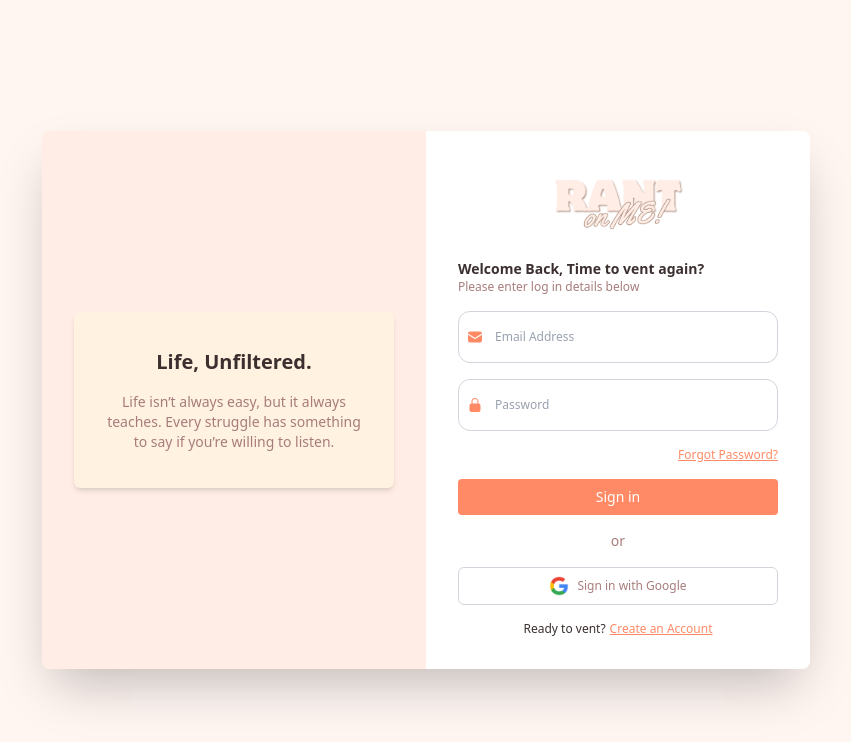
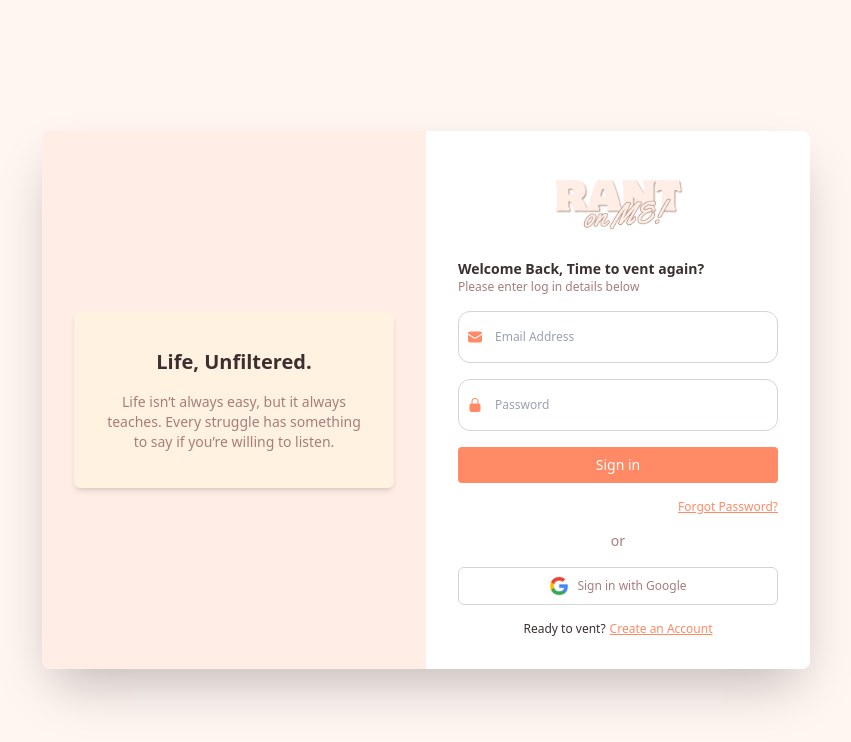
Before and after one commit to ROM-Development-Team/front-end, a React (Vite) app: page /login in a window 1280 px wide. Shown: the top 742 px of the page, without its empty margins (214-1065 px from the left). Built offline with nearby package versions, Linux system fonts and the light colour scheme; no server answers.

Commit message:
feat: implement login backend integration

```diff
--- a/src/App.tsx
+++ b/src/App.tsx
@@ -2,7 +2,7 @@ import React from "react";
 import { BrowserRouter as Router, Routes, Route } from "react-router-dom";
 
 // Auth
-import Login from "./features/auth/login/login.tsx";
+import Login from "./features/auth/login/Login.tsx";
 import Forgot from "./features/auth/forgot/forgot.tsx";
 import Register from "./features/auth/register/Register.tsx";
 import Reset from "./features/auth/reset/reset.tsx";
--- a/src/features/auth/login/login.tsx
+++ b/src/features/auth/login/Login.tsx
@@ -1,10 +1,11 @@
-import ThemedButton from "../../../components/ThemedButton.tsx";
-import ThemedInput from "../../../components/ThemedInput.tsx";
 import FadeSlideIn from "../../../components/FadeSlideIn.tsx";
 import { Link } from "react-router-dom";
-import { EnvelopeIcon, LockClosedIcon } from "@heroicons/react/24/solid";
+import LoginForm from "./components/LoginForm.tsx";
+import { useLogin } from "./hooks/useLogin.ts";
 
 const Login = () => {
+  const { formData, handleChange, handleSubmit, isLoading, error } = useLogin();
+
   return (
     <main className="bg-background text-text-primary flex min-h-screen items-center justify-center overflow-auto text-sm">
       <FadeSlideIn className="w-full max-w-3xl">
@@ -26,7 +27,6 @@ const Login = () => {
               src="/assets/images/rom-logo.png"
               alt="Rant on me logo"
             />
-
             <div>
               <p className="text-sm font-semibold">
                 Welcome Back, Time to vent again?
@@ -36,19 +36,12 @@ const Login = () => {
               </p>
             </div>
 
-            <form className="flex flex-col gap-4" action="">
-              <ThemedInput
-                label="Email Address"
-                type="email"
-                id="email"
-                autoComplete="email"
-                icon={<EnvelopeIcon className="text-accent size-4" />}
-              />
-              <ThemedInput
-                label="Password"
-                type="password"
-                id="password"
-                icon={<LockClosedIcon className="text-accent size-4" />}
+            <LoginForm
+              formData={formData}
+              handleChange={handleChange}
+              handleSubmit={handleSubmit}
+              error={error}
+              isLoading={isLoading}
             />
 
             <Link
@@ -57,8 +50,6 @@ const Login = () => {
             >
               Forgot Password?
             </Link>
-              <ThemedButton type="submit" value="Sign in" />
-            </form>
 
             <p className="text-text-secondary text-center">or</p>
             <button
@@ -74,7 +65,6 @@ const Login = () => {
                 Sign in with Google
               </span>
             </button>
-
             <div className="flex justify-center gap-1 text-xs">
               <p>Ready to vent?</p>
               <Link
--- /dev/null
+++ b/src/features/auth/login/components/LoginForm.tsx
@@ -0,0 +1,54 @@
+import React from "react";
+import ThemedButton from "../../../../components/ThemedButton.tsx";
+import ThemedInput from "../../../../components/ThemedInput.tsx";
+import { EnvelopeIcon, LockClosedIcon } from "@heroicons/react/24/solid";
+
+interface LoginFormProps {
+  formData: {
+    email: string;
+    password: string;
+  };
+  handleChange: (e: React.ChangeEvent<HTMLInputElement>) => void;
+  handleSubmit: (e: React.FormEvent<HTMLFormElement>) => void;
+  isLoading: boolean;
+  error: string;
+}
+
+const LoginForm: React.FC<LoginFormProps> = ({
+  formData,
+  handleChange,
+  handleSubmit,
+  isLoading,
+  error,
+}) => {
+  return (
+    <form className="flex flex-col gap-4" action="" onSubmit={handleSubmit}>
+      {error && <p className="text-sm text-red-500">{error}</p>}
+      <ThemedInput
+        label="Email Address"
+        type="email"
+        id="email"
+        value={formData.email}
+        autoComplete="email"
+        onChange={handleChange}
+        icon={<EnvelopeIcon className="text-accent size-4" />}
+      />
+      <ThemedInput
+        label="Password"
+        type="password"
+        id="password"
+        value={formData.password}
+        onChange={handleChange}
+        icon={<LockClosedIcon className="text-accent size-4" />}
+      />
+
+      <ThemedButton
+        type="submit"
+        value="Sign in"
+        className={isLoading ? "cursor-not-allowed bg-gray-200" : " "}
+        disabled={isLoading}
+      />
+    </form>
+  );
+};
+export default LoginForm;
--- /dev/null
+++ b/src/features/auth/login/hooks/useLogin.ts
@@ -0,0 +1,47 @@
+import React, { useState } from "react";
+import { loginUser } from "../services/loginService";
+import { useNavigate } from "react-router-dom";
+
+export const useLogin = () => {
+  const navigate = useNavigate();
+
+  const [formData, setFormData] = useState({
+    email: "",
+    password: "",
+  });
+  const [error, setError] = useState("");
+  const [isLoading, setIsLoading] = useState(false);
+
+  const handleChange = (e: React.ChangeEvent<HTMLInputElement>) => {
+    setFormData({ ...formData, [e.target.id]: e.target.value });
+  };
+
+  const handleSubmit = async (e: React.FormEvent) => {
+    e.preventDefault();
+
+    if (!formData.email.trim()) {
+      setError("Email is required");
+      return;
+    } else if (!/^\S+@\S+\.\S+$/.test(formData.email)) {
+      setError("Invalid email format");
+      return;
+    }
+
+    if (!formData.password) {
+      setError("Password is required");
+      return;
+    }
+
+    try {
+      setIsLoading(true);
+      await loginUser(formData);
+      navigate("/");
+    } catch (err: any) {
+      setError(err.message);
+    } finally {
+      setIsLoading(false);
+    }
+  };
+
+  return { formData, handleChange, handleSubmit, isLoading, error };
+};
--- /dev/null
+++ b/src/features/auth/login/services/loginService.ts
@@ -0,0 +1,22 @@
+const BASE_URL = import.meta.env.VITE_API_BASE_URL;
+
+export const loginUser = async (formData: {
+  email: string;
+  password: string;
+}) => {
+  const response = await fetch(`${BASE_URL}/api/v1/auth/login`, {
+    method: "POST",
+    headers: { "Content-Type": "application/json" },
+    body: JSON.stringify(formData),
+  });
+
+  const result = await response.json();
+  console.log(result);
+  console.log(formData);
+
+  if (!response.ok) {
+    throw new Error(result.message || "Failed to login");
+  }
+
+  return result;
+};
```
Lines whose indentation alone changed are shown as unchanged.
